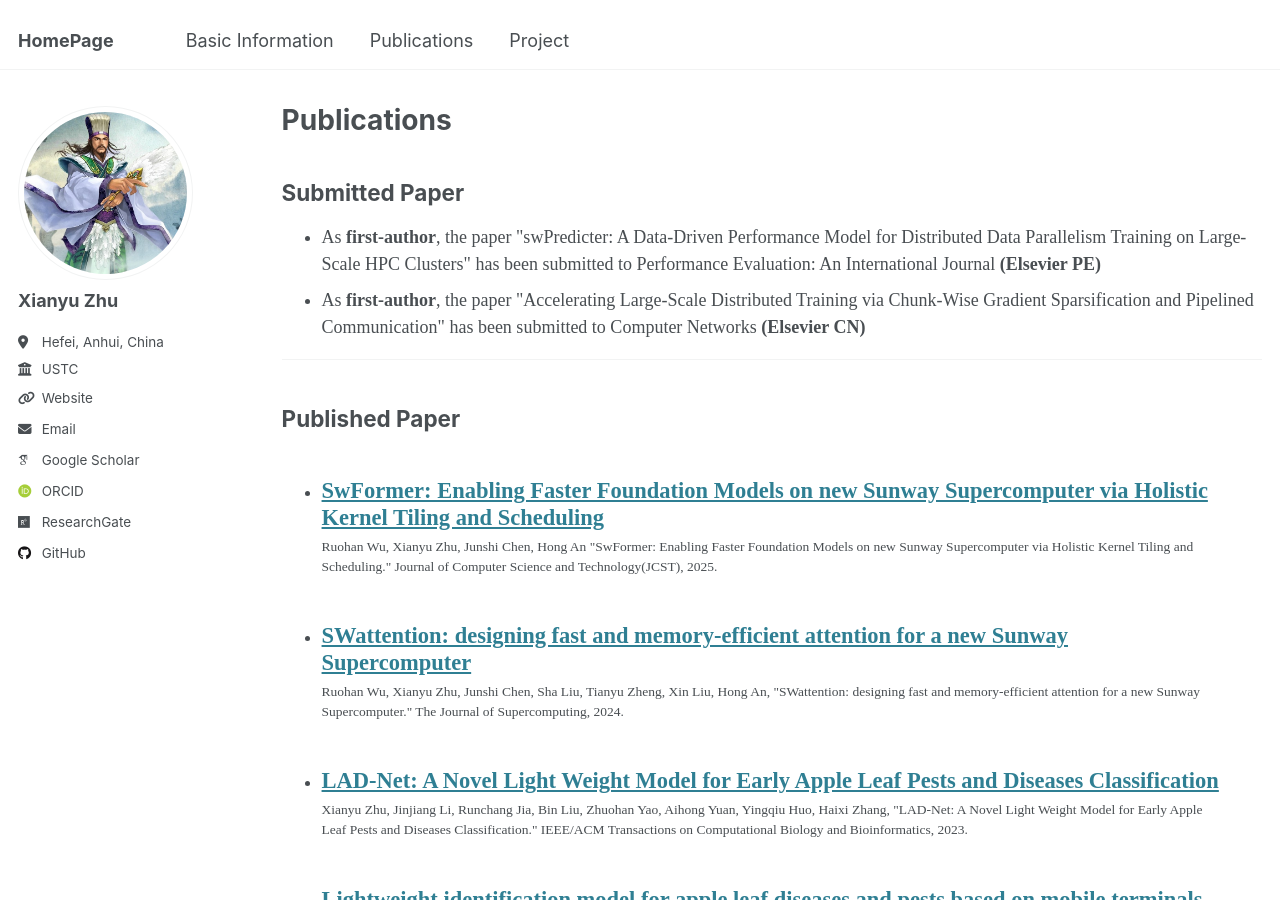
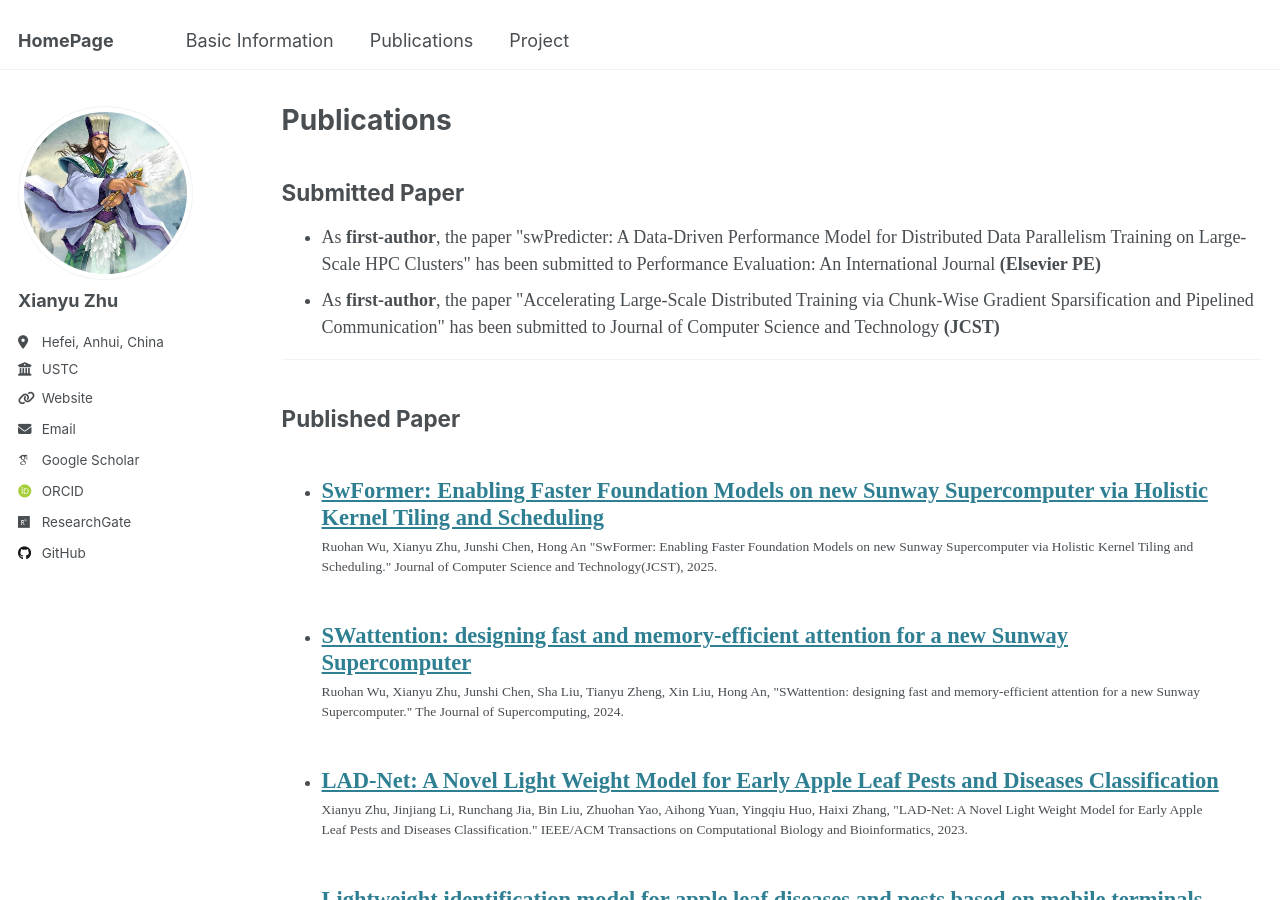
Before and after one commit to zhuxy-USTC/zhuxy-USTC.github.io, a Jekyll site: the page built from _pages/publications.md, in a window 1280 px wide and 900 px high. Built offline with Jekyll 4.4.1, drawn with Linux system fonts in a browser that asks for light colours; some web fonts are replaced.

Commit message:
Update publications.md

```diff
--- a/_pages/publications.md
+++ b/_pages/publications.md
@@ -9,7 +9,7 @@ author_profile: true
 <div style="font-family: 'Times New Roman', Times, serif;">
 <ul>
 <li>As <strong>first-author</strong>, the paper "swPredicter: A Data-Driven Performance Model for Distributed Data Parallelism Training on Large-Scale HPC Clusters" has been submitted to Performance Evaluation: An International Journal <strong>(Elsevier PE)</strong></li>
-<li>As <strong>first-author</strong>, the paper "Accelerating Large-Scale Distributed Training via Chunk-Wise Gradient Sparsification and Pipelined Communication" has been submitted to Computer Networks <strong>(Elsevier CN)</strong></li>
+<li>As <strong>first-author</strong>, the paper "Accelerating Large-Scale Distributed Training via Chunk-Wise Gradient Sparsification and Pipelined Communication" has been submitted to Journal of Computer Science and Technology  <strong>(JCST)</strong></li>
 </ul>
 </div>
 
```
